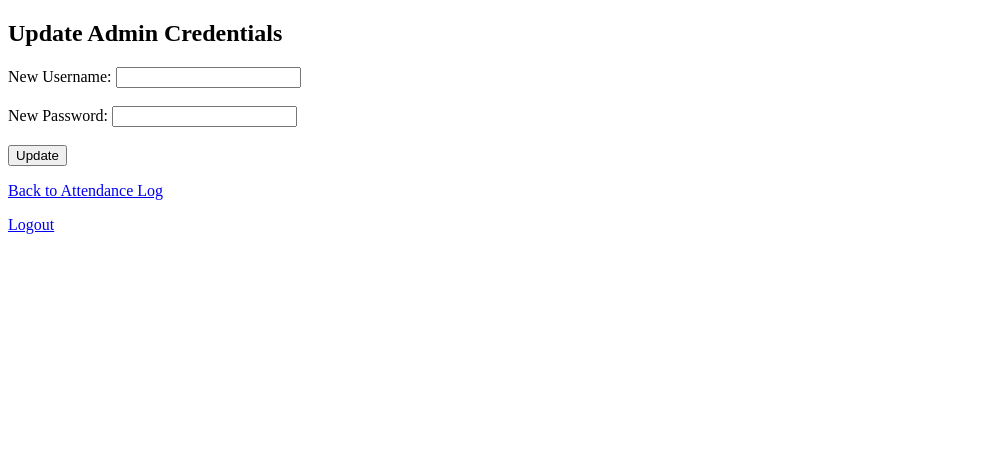
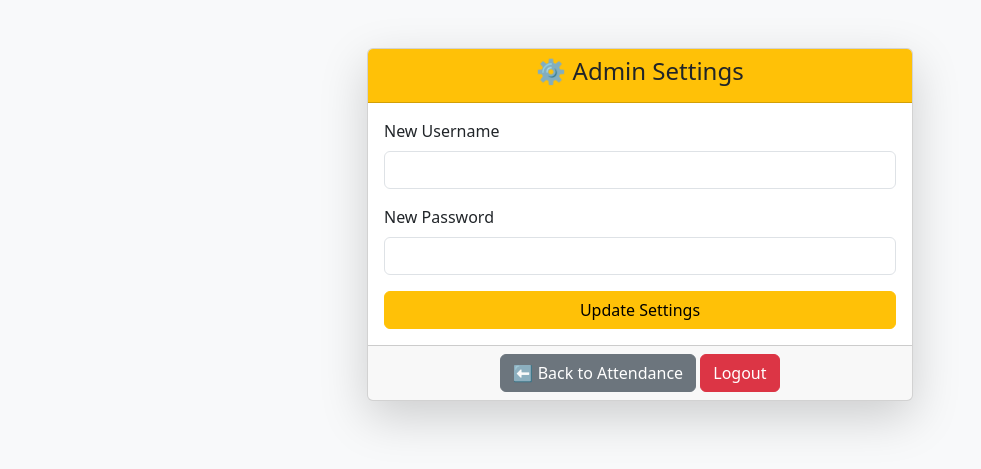
Before and after one commit to Ak23b/vision-based-attendance-system, a Flask app: page /settings in a window 1280 px wide. Shown: the top 469 px of the page, without its empty margins (0-981 px from the left). Run offline with Flask 3, Linux system fonts and the light colour scheme; the visitor is signed in with stand-in values (Sample User, id 1).

Commit message:
Settings modification to change and set passwords

```diff
--- a/templates/settings.html
+++ b/templates/settings.html
@@ -1,19 +1,58 @@
 <!DOCTYPE html>
-<html>
+<html lang="en">
 <head>
-    <title>Admin Settings</title>
+  <meta charset="UTF-8">
+  <title>Admin Settings</title>
+  <link rel="stylesheet" href="https://cdn.jsdelivr.net/npm/bootstrap@5.3.2/dist/css/bootstrap.min.css">
 </head>
-<body>
-    <h2>Update Admin Credentials</h2>
-    <form method="POST">
-        <label>New Username:</label>
-        <input type="text" name="username" required><br><br>
-        <label>New Password:</label>
-        <input type="password" name="password" required><br><br>
-        <button type="submit">Update</button>
-    </form>
+<body class="bg-light">
 
-    <p><a href="{{ url_for('attendance_log') }}">Back to Attendance Log</a></p>
-    <p><a href="{{ url_for('logout') }}">Logout</a></p>
+  <div class="container mt-5">
+    <div class="row justify-content-center">
+      <div class="col-md-6">
+        <div class="card shadow-lg">
+          <div class="card-header text-center bg-warning text-dark">
+            <h4>⚙️ Admin Settings</h4>
+          </div>
+          <div class="card-body">
+
+            <!-- Flash Messages -->
+            {% with messages = get_flashed_messages(with_categories=true) %}
+              {% if messages %}
+                {% for category, message in messages %}
+                  <div class="alert alert-{{ category }} alert-dismissible fade show" role="alert">
+                    {{ message }}
+                    <button type="button" class="btn-close" data-bs-dismiss="alert"></button>
+                  </div>
+                {% endfor %}
+              {% endif %}
+            {% endwith %}
+
+            <!-- Settings Form -->
+            <form method="POST">
+              <div class="mb-3">
+                <label for="username" class="form-label">New Username</label>
+                <input type="text" class="form-control" id="username" name="username" required>
+              </div>
+
+              <div class="mb-3">
+                <label for="password" class="form-label">New Password</label>
+                <input type="password" class="form-control" id="password" name="password" required>
+              </div>
+
+              <button type="submit" class="btn btn-warning w-100">Update Settings</button>
+            </form>
+
+          </div>
+          <div class="card-footer text-center">
+            <a href="/attendance" class="btn btn-secondary">⬅ Back to Attendance</a>
+            <a href="/logout" class="btn btn-danger">Logout</a>
+          </div>
+        </div>
+      </div>
+    </div>
+  </div>
+
+  <script src="https://cdn.jsdelivr.net/npm/bootstrap@5.3.2/dist/js/bootstrap.bundle.min.js"></script>
 </body>
 </html>
```
